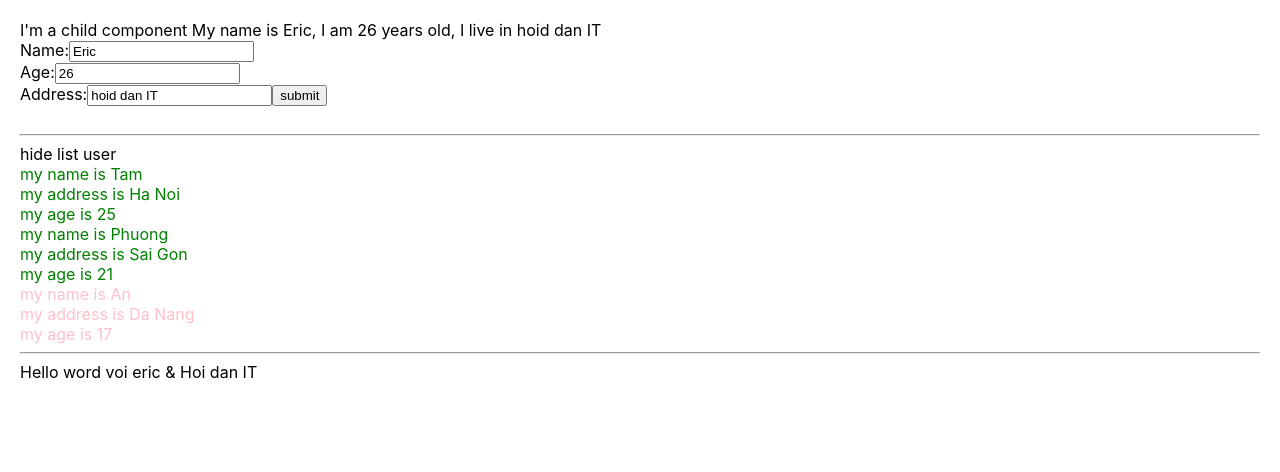
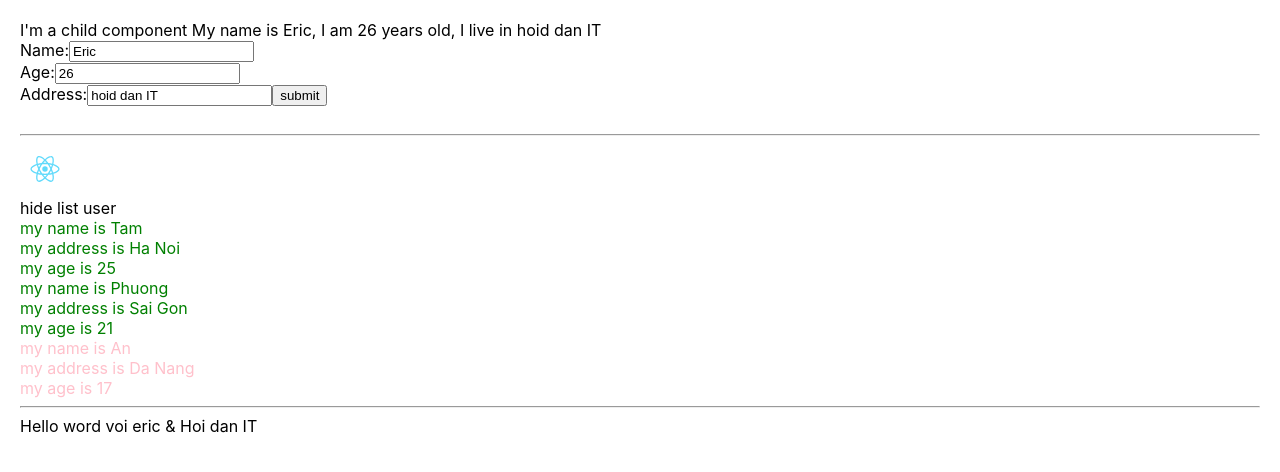
Before and after one commit to NguyenNgocTam-0408/test-react-upload, a React (Create React App) app: page / in a window 1280 px wide. Shown: the top 472 px of the page. Built offline with nearby package versions, Linux system fonts and the light colour scheme.

Commit message:
image trong react

```diff
--- a/src/components/DisplayInfor.js
+++ b/src/components/DisplayInfor.js
@@ -1,5 +1,6 @@
 import React from "react";
 import './Displayinfor.scss';
+import logo from '../logo.svg';
  class DisplayInfor extends React.Component {
   state = {
     isShowlistUser: true,
@@ -17,6 +18,7 @@ import './Displayinfor.scss';
 
      return (
        <div className="display-infor-container">
+                 <img src={logo} className="img" alt="logo" />
         <div>
           <span onClick={()=> {this.handleShowhide()}}>
             {this.state.isShowlistUser === true ? "hide list user" : "show list user"} </span>
--- a/src/components/Displayinfor.scss
+++ b/src/components/Displayinfor.scss
@@ -5,4 +5,8 @@
   .green {
     color: green;
   }
+  .img {
+    width: 50px;
+    height: 50px;
+  }
 }
```
